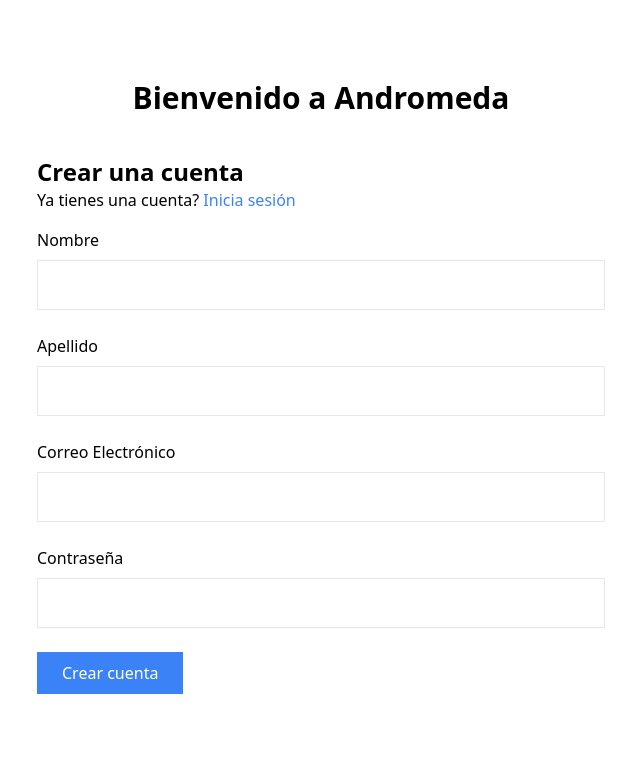
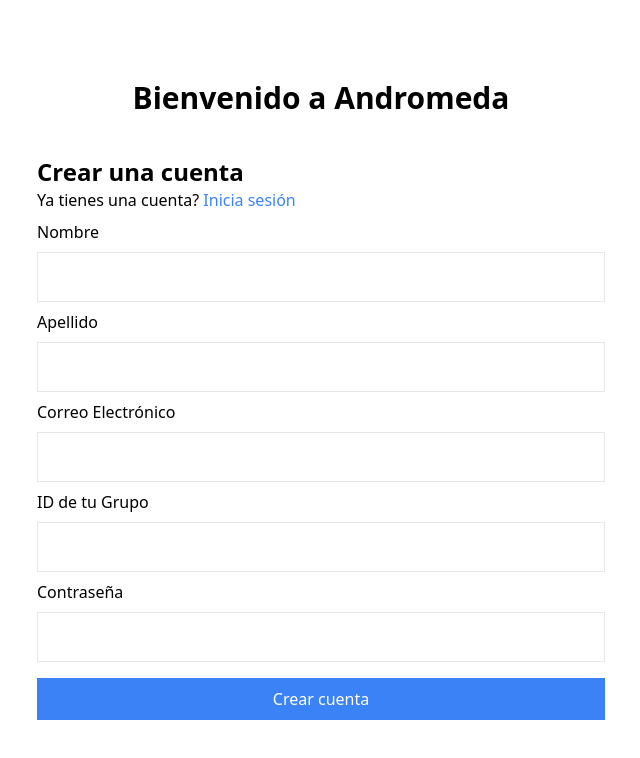
Before and after one commit to Andromeda-GameDev/Andromeda-DashReact, a React (Create React App) app: page /signup in a window 1280 px wide. Shown: the top 758 px of the page, without its empty margins (319-959 px from the left). Built offline with nearby package versions, Linux system fonts and the light colour scheme; no server answers.

Commit message:
added GroupId to formulary in signup

```diff
--- a/src/components/Signup.jsx
+++ b/src/components/Signup.jsx
@@ -1,3 +1,4 @@
+import { async } from "@firebase/util";
 import React from "react";
 import { useState } from 'react';
 import { Link, useNavigate } from "react-router-dom";
@@ -8,6 +9,7 @@ const Signup = () => {
     const [lastName, setLastName] = useState('');
     const [email, setEmail] = useState('');
     const [password, setPassword] = useState('');
+    const [groupId, setGroupId] = useState('');
     const [error, setError] = useState('');
     const navigate = useNavigate();
 
@@ -19,7 +21,7 @@ const Signup = () => {
         e.preventDefault()
         setError('')
         try {
-            await createUser({email: email, password: password, name: name, last_name: lastName, group: 'X'});
+            await createUser({email: email, password: password, name: name, last_name: lastName, group: groupId});
             navigate('/student');
         } catch (e) {
             setError(e.message);
@@ -38,20 +40,24 @@ const Signup = () => {
                     <Link to = '/' className = 'text-blue-500'> Inicia sesión </Link>
                 </p>
             </div>
-            <form onSubmit = {handleSubmit}>
-                <div className = 'flex flex-col py-2'>
+            <form className="flex flex-col justify-between" onSubmit = {handleSubmit}>
+                <div className = 'flex flex-col'>
                     <label className='py-2 font-medium'> Nombre </label>
                     <input onChange={(e) => setName(e.target.value)} className='border p-3' type="text" />
                 </div>
-                <div className = 'flex flex-col py-2'>
+                <div className = 'flex flex-col'>
                     <label className='py-2 font-medium'> Apellido </label>
                     <input onChange={(e) => setLastName(e.target.value)} className='border p-3' type="text" />
                 </div>
-                <div className = 'flex flex-col py-2'>
+                <div className = 'flex flex-col'>
                     <label className='py-2 font-medium'> Correo Electrónico </label>
                     <input onChange={(e) => setEmail(e.target.value)} className='border p-3' type="email" />
                 </div>
-                <div className = 'flex flex-col py-2'>
+                <div className="flex flex-col">
+                    <label className="py-2 font-medium">ID de tu Grupo</label>
+                    <input onChange={(e) => setGroupId(e.target.value)} className="border p-3" type="text"></input>
+                </div>
+                <div className = 'flex flex-col'>
                     <label className='py-2 font-medium'> Contraseña </label>
                     <input onChange={(e) => setPassword(e.target.value)} className='border p-3' type="password" />
                 </div>
```
